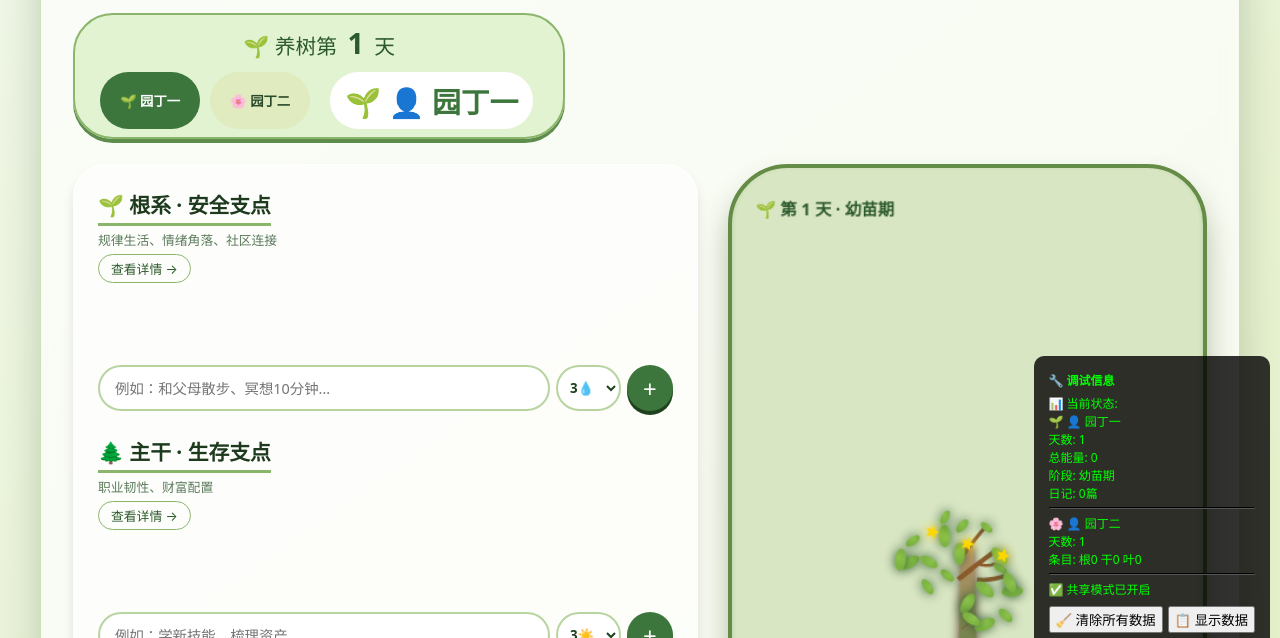
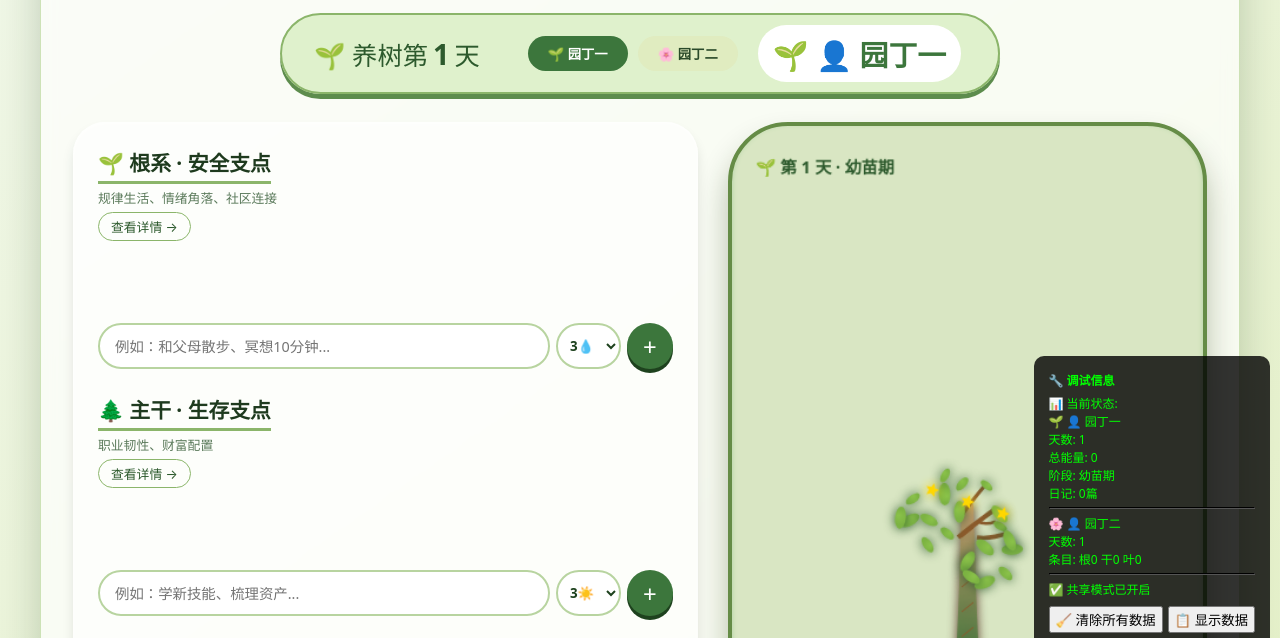
Before and after one commit to wsy-2006/Life-Tree, a plain HTML site: page index.html in a window 1280 px wide. Shown: the part 142-780 px from the top of the page. Drawn offline with Linux system fonts and the light colour scheme.

Commit message:
优化一些界面布局

```diff
--- a/index.html
+++ b/index.html
@@ -50,16 +50,19 @@
         }
 
         .day-counter {
+            display: flex;
+            align-items: center;
+            justify-content: center;
             text-align: center;
-            font-size: 1.3rem;
+            font-size: clamp(1.2rem, 1.1rem + 0.6vw, 1.6rem);
             color: #2d5a2d;
-            background: rgba(220, 240, 200, 0.8);
-            padding: 8px 25px;
-            border-radius: 40px;
-            display: inline-block;
-            margin: 0 auto 25px;
+            background: rgba(220, 240, 200, 0.9);
+            padding: 10px 32px;
+            border-radius: 999px;
+            margin: 10px auto 28px;
             border: 2px solid #8bb56a;
-            box-shadow: 0 4px 0 #5d8c4d;
+            box-shadow: 0 5px 0 #5d8c4d;
+            max-width: min(720px, 90%);
         }
 
         .day-counter span {
@@ -82,8 +85,6 @@
             border-radius: 32px;
             padding: 25px;
             box-shadow: inset 0 1px 4px rgba(255,255,255,0.8), 0 8px 12px rgba(0,20,0,0.1);
-            max-height: 650px;
-            overflow-y: auto;
         }
 
         .section-header {
@@ -178,10 +179,12 @@
             display: flex;
             gap: 6px;
             margin-top: 8px;
+            flex-wrap: wrap;
         }
 
         .add-entry input {
-            flex: 2;
+            flex: 1 1 160px;
+            min-width: 0;
             padding: 10px 15px;
             border: 2px solid #b8d4a0;
             border-radius: 40px;
--- a/script.js
+++ b/script.js
@@ -980,10 +980,10 @@ function addUserSwitchButtons() {
     if (!container) return;
 
     const userDiv = document.createElement('div');
-    userDiv.style.marginTop = '10px';
     userDiv.style.display = 'flex';
     userDiv.style.gap = '10px';
-    userDiv.style.justifyContent = 'center';
+    userDiv.style.alignItems = 'center';
+    userDiv.style.marginLeft = 'auto';
 
     userDiv.innerHTML = `
         <button class="user-btn" data-user="user1" onclick="switchUser('user1')" style="padding:8px 20px; border:none; border-radius:30px; background:#3c763c; color:white; cursor:pointer; font-weight:bold;">🌱 园丁一</button>
```
